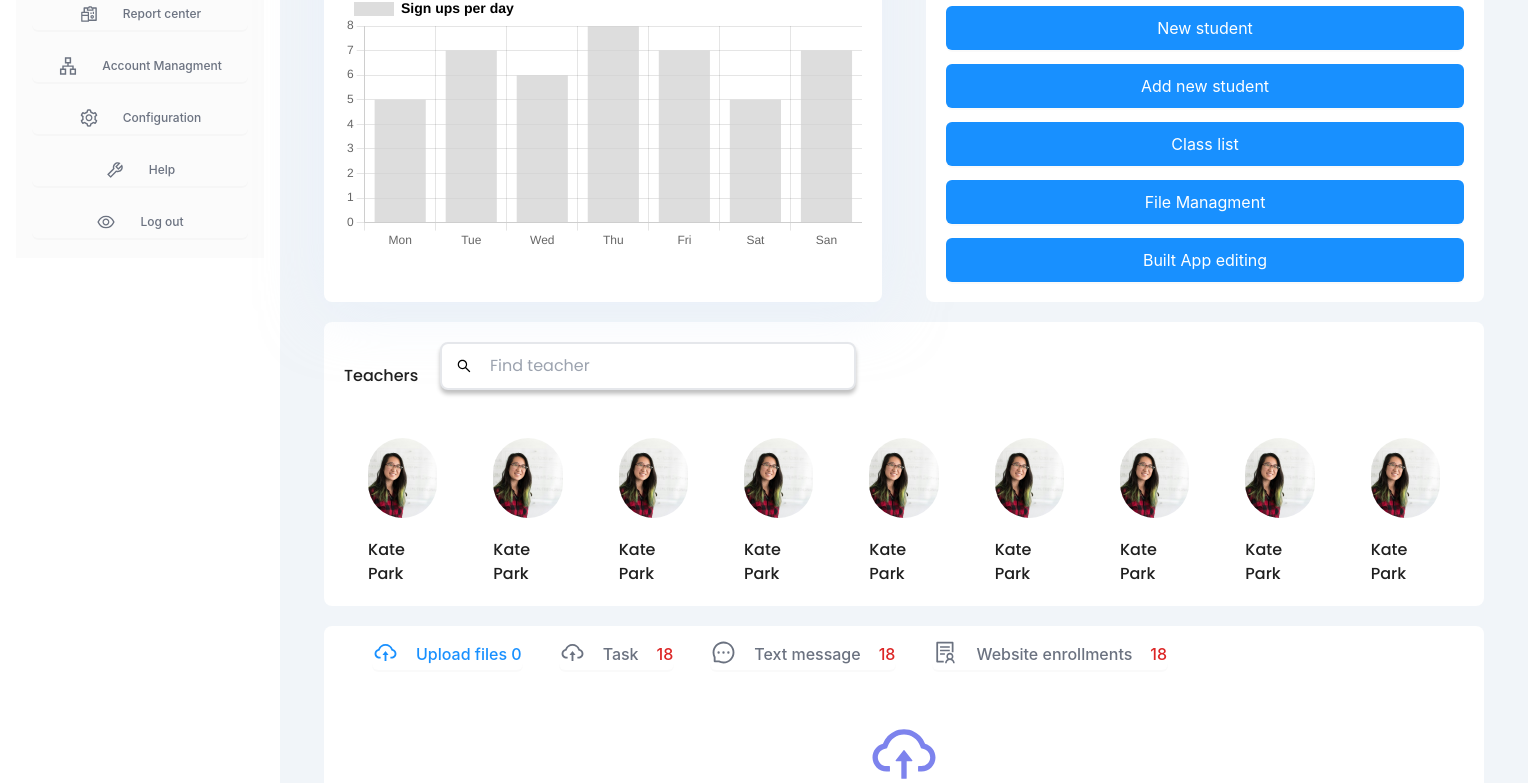
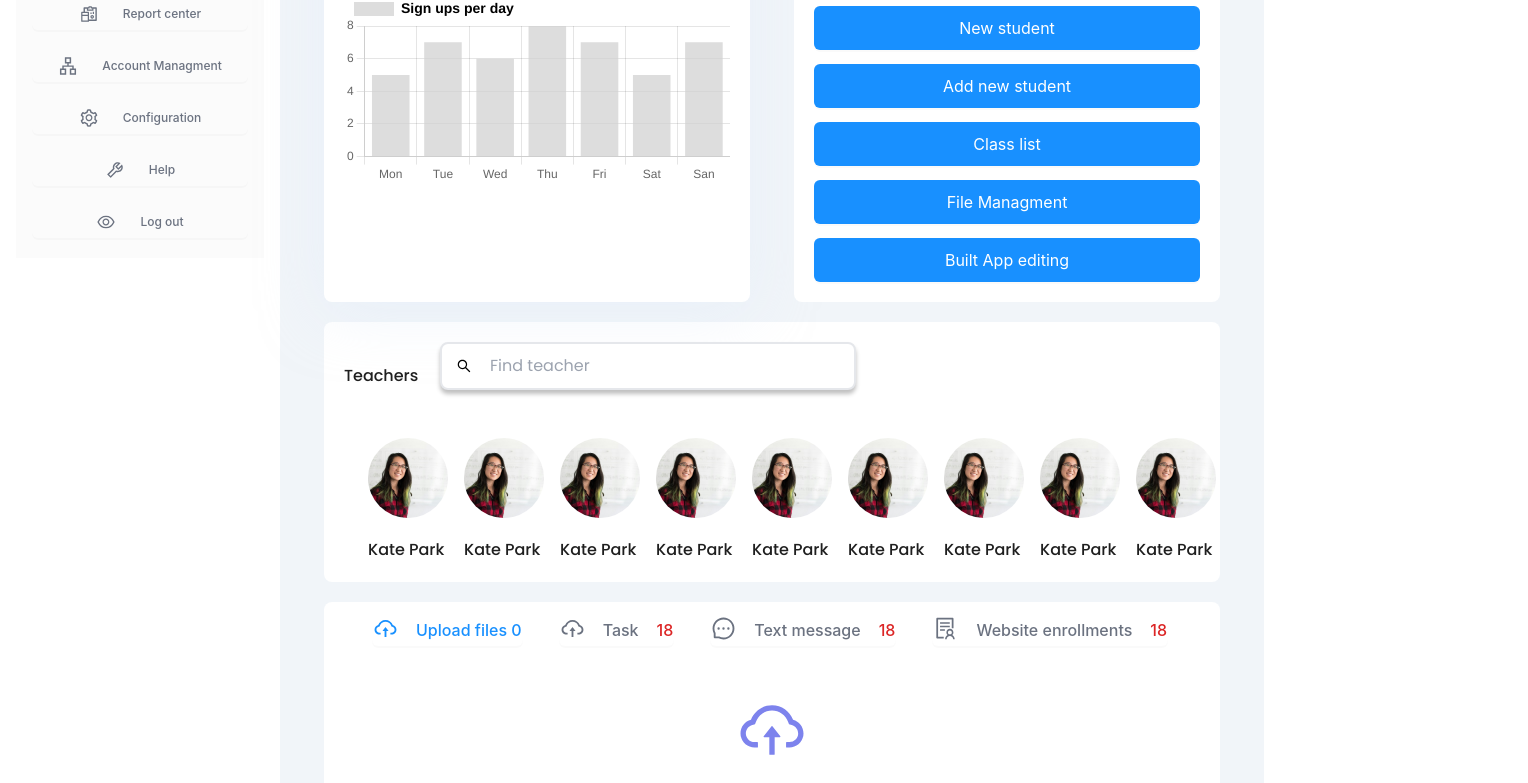
Before and after one commit to jontosh/drivingschool, a React (Vite) app: page /dashboard in a window 1280 px wide. Shown: the part 534-1317 px from the top of the page, 1528 px wide, since content can reach past the window. Built offline with nearby package versions, Linux system fonts and the light colour scheme.

Commit message:
#fix #jsx #scss made the media position up to 1440px

```diff
--- a/src/index.scss
+++ b/src/index.scss
@@ -59,8 +59,7 @@ svg {
   text,
   .Paragraph,
   .Text,
-  .Title,
-  span {
+  .Title {
     color: #FFFFFF;
   }
 
--- a/src/pages/dashboard/index.jsx
+++ b/src/pages/dashboard/index.jsx
@@ -407,7 +407,7 @@ const Dashboard = () => {
           >
             <DashboardTeachers />
             <div
-              className={`${DashboardStyle["Dashboard__teachers-list"]} px-6 flex gap-x-14`}
+              className={`${DashboardStyle["Dashboard__teachers-list"]} px-6 grid grid-cols-9 gap-x-14`}
             >
               {/*Teacher Avatar Start*/}
               <div
```
Also changed, not shown: src/pages/dashboard/dashboard.module.scss (+7 -2 lines).
